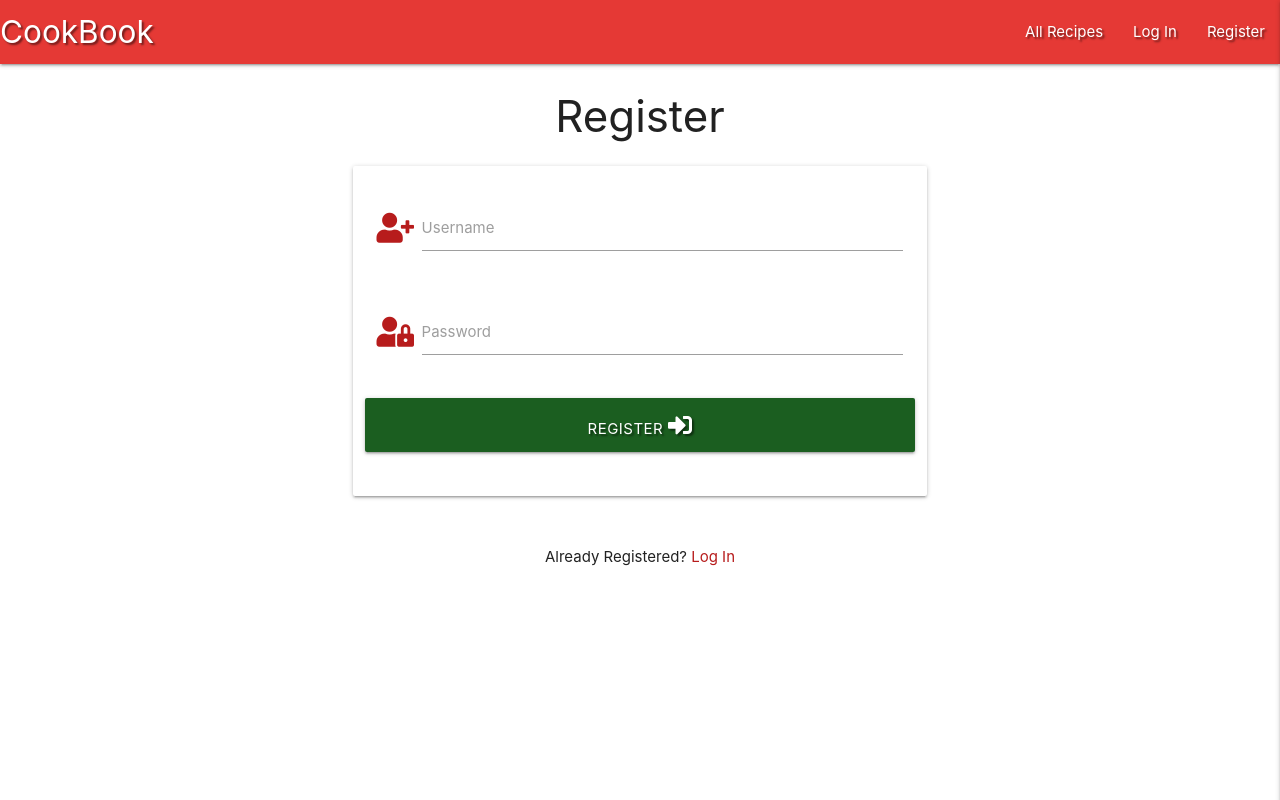
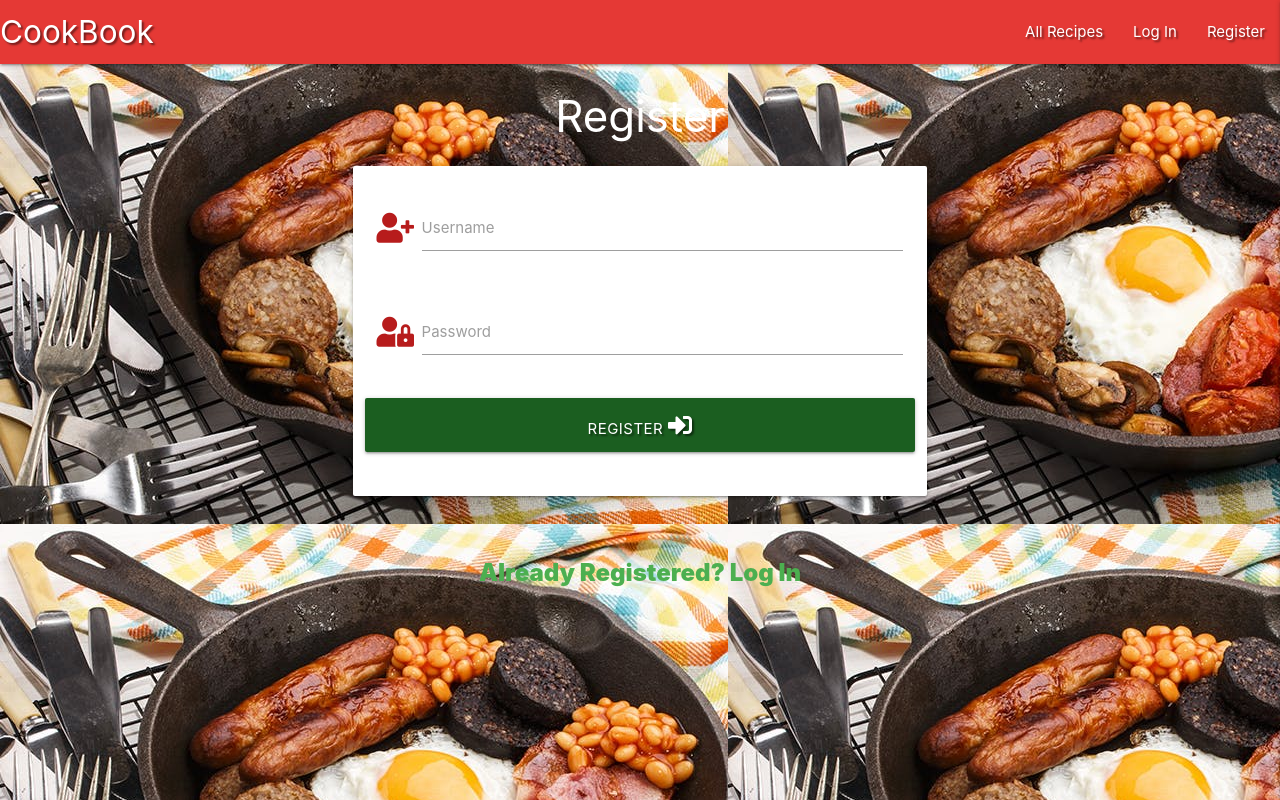
Before and after one commit to dylanocallaghan/M-S-3, a Flask app: page /register in a window 1280 px wide. Run offline with Flask 2, Linux system fonts and the light colour scheme; some libraries are stand-ins or nearby versions.

Commit message:
added background image and fixed stylyeing errors on each pages so the background image doesn't clash

```diff
--- a/app.py
+++ b/app.py
@@ -86,7 +86,7 @@ def profile(username):
         {"username": session["user"]})["username"]
 
     if session["user"]:
-        return render_template("add_recipe.html", username=username)
+        return render_template("login.html", username=username)
 
     return redirect(url_for("login"))
 
--- a/static/css/style.css
+++ b/static/css/style.css
@@ -15,6 +15,19 @@
     line-height: 42px;
 }
 
+body{
+    background-image: url(../images/backgroundimage.jpg);
+}
+
+.collapsible{
+    background-color: #fafafa;
+}
+
+.deeper {
+    font-weight: 900;
+    font-size: x-large;
+}
+
 @media only screen and (max-width: 1000px){
     .logo{
         font-size: medium;
--- a/templates/add_recipe.html
+++ b/templates/add_recipe.html
@@ -1,7 +1,7 @@
 {% extends "base.html" %}
 {% block content %}
 
-<h1 class="red-text text-darken-4 text-center text-6xl p-4">Add Recipe</h1>
+<h1 class="white-text text-center text-6xl p-4">Add Recipe</h1>
 
 <div class="row card-panel grey lighten-5">
     <form class="col s12" method="POST" action="{{ url_for('add_recipe') }}">
--- a/templates/edit_task.html
+++ b/templates/edit_task.html
@@ -1,7 +1,7 @@
 {% extends "base.html" %}
 {% block content %}
 
-<h1 class="red-text text-darken-4 text-center text-6xl p-4">Edit Recipe</h1>
+<h1 class="white-text text-center text-6xl p-4">Edit Recipe</h1>
 
 <div class="row card-panel grey lighten-5">
     <form class="col s12" method="POST" action="{{ url_for('edit_task', task_id=task._id) }}">
--- a/templates/login.html
+++ b/templates/login.html
@@ -1,7 +1,7 @@
 {% extends "base.html" %}
 {% block content %}
 
-    <h3 class="center-align">Log In</h3>
+    <h3 class="white-text center-align">Log In</h3>
 
     <div class="row">
         <form class="col s12 m8 offset-m2" method="POST" action="{{ url_for('login') }}">
@@ -36,9 +36,9 @@
 
     <div class="row">
         <div class="col s12">
-            <p class="center-align">
+            <p class="green-text center-align deeper">
                 New Here?
-                <a href="{{ url_for('register') }}" class="red-text text-darken-4">Register Account</a>
+                <a href="{{ url_for('register') }}" class="green-text">Register Account</a>
             </p>
         </div>
     </div>
--- a/templates/register.html
+++ b/templates/register.html
@@ -1,7 +1,7 @@
 {% extends "base.html" %}
 {% block content %}
 
-    <h3 class="center-align">Register</h3>
+    <h3 class="white-text center-align">Register</h3>
 
     <div class="row">
         <form class="col s12 m8 offset-m2" method="POST" action="{{ url_for('register') }}">
@@ -36,9 +36,9 @@
 
     <div class="row">
         <div class="col s12">
-            <p class="center-align">
+            <p class="green-text center-align deeper">
                 Already Registered?
-                <a href="{{ url_for('login') }}" class="red-text text-darken-4">Log In</a>
+                <a href="{{ url_for('login') }}" class="green-text">Log In</a>
             </p>
         </div>
     </div>
--- a/templates/tasks.html
+++ b/templates/tasks.html
@@ -1,7 +1,7 @@
   {% extends "base.html" %}
   {% block content%}
 
-  <h1 class="red-text text-darken-4 text-center text-6xl p-4">All Recipes</h1>
+  <h1 class="white-text text-center text-6xl p-4">All Recipes</h1>
 
   <div class="row card-panel grey lighten-5">
     <form action="{{ url_for('search') }}" method="post" class="col s12">
@@ -53,7 +53,7 @@
       {% endfor %}
   </ul>
 {% else %}
-        <h3 class="red-text text-darken-4 center-align">No Results Found</h3>
+        <h3 class="white-text text-darken-4 center-align">No Results Found</h3>
 {% endif %}
 
   {% endblock %}
```
Also changed, not shown: static/images/backgroundimage.jpg (added).
